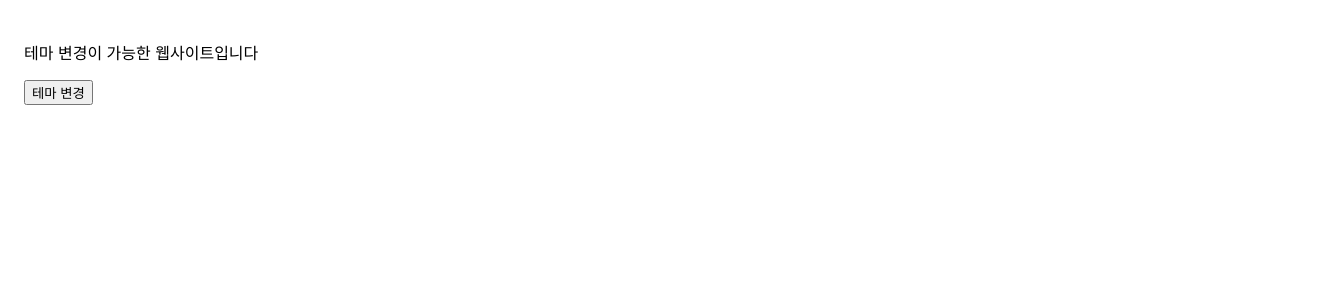
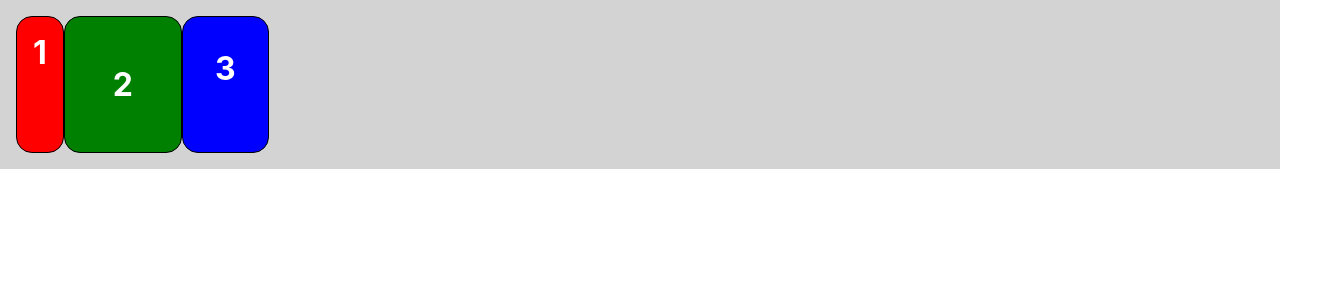
Before and after one commit to Dragonkeun/first-met-react, a React (Create React App) app: page / in a window 1280 px wide. Shown: the top 300 px of the page, 1328 px wide, since content can reach past the window. Built offline with nearby package versions, Linux system fonts and the light colour scheme.

Commit message:
styled-componets

```diff
--- /dev/null
+++ b/src/15/Blocks.jsx
@@ -0,0 +1,52 @@
+import styled from 'styled-components';
+const Wrapper = styled.div`
+    padding:1rem;
+    display:flex;
+    flex-direction:row;
+    align-itmes:flex-start;
+    justify-content:flex-start;
+    background-color:lightgrey;
+`;
+
+const Block = styled.div`
+    padding:${(props)=>props.padding};
+    border:1px solid black;
+    border-radius:1rem;
+    background-color:${(props)=>props.backgroundColor};
+    color:white;
+    font-size:2rem;
+    font-weight:bold;
+    text-align:center;
+`;
+
+const blockItems = [
+    {
+        label: '1',
+        padding: '1rem',
+        backgroundColor: 'red'
+    },
+    {
+        label: '2',
+        padding: '3rem',
+        backgroundColor: 'green'
+    },
+    {
+        label: '3',
+        padding: '2rem',
+        backgroundColor: 'blue'
+    },
+]
+function Blocks(props){
+    return (
+        <Wrapper>
+            {blockItems.map((blockItem)=>{
+                return (
+                    <Block padding={blockItem.padding} backgroundColor={blockItem.backgroundColor}>
+                        {blockItem.label}
+                    </Block>
+                )
+            })}
+        </Wrapper>
+    )
+}
+export default Blocks;
--- /dev/null
+++ b/src/15/MainPage.jsx
@@ -0,0 +1,20 @@
+import styled from 'styled-components'
+const Wrapper = styled.div`
+    padding:1em;
+    background:grey;
+`;
+
+const Title = styled.h1`
+    font-size:1.5em;
+    color:white;
+    text-align:center;
+`;
+
+function MainPage(props){
+    return (
+        <Wrapper>
+            <Title>안녕, 리액트</Title>
+        </Wrapper>
+    )
+}
+export default MainPage;
--- a/src/index.js
+++ b/src/index.js
@@ -11,7 +11,7 @@ import Accomodate from "./07/Accomodate";
 import ConfirmButton from "./08/ConfirmButtonFunc";
 import ConfirmButtonFunc from "./08/ConfirmButtonFunc";
 import LoginControl from "./09/LoginControl";
-import MainPage from "./09/MainPage";
+// import MainPage from "./09/MainPage";
 import LandingPage from "./09/LandingPage";
 import Blog from "./10/Blog";
 import NameForm from "./11/NameForm";
@@ -23,10 +23,12 @@ import WelcomeDialog from "./13/WelcomeDialog";
 import ProfileCard from "./13/ProfileCard";
 import App from "./14/App";
 import DarkOrLight from "./14/DarkOrLight";
+import MainPage from "./15/MainPage"
+import Blocks from "./15/Blocks";
 
 const root = ReactDOM.createRoot(document.getElementById("root"));
 root.render(
-    <DarkOrLight/>
+    <Blocks/>
 );
 
 // If you want to start measuring performance in your app, pass a function
```
